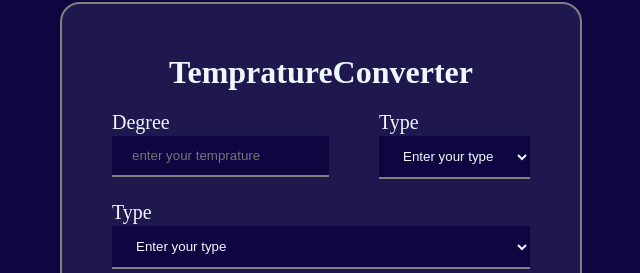
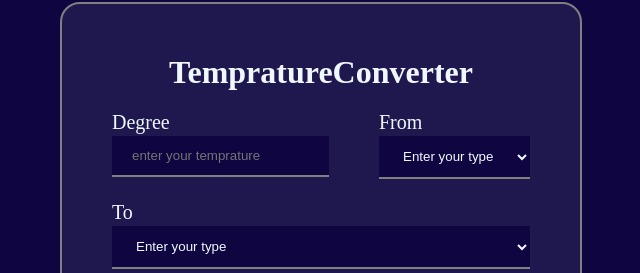
Before and after one commit to SouravKJ/osis-internship, a plain HTML site: page index.html in a window 1280 px wide. Shown: the part 175-448 px from the top of the page, 319-959 px from the left. Drawn offline with nearby package versions, Linux system fonts and the light colour scheme.

Commit message:
index.html

```diff
--- a/index.html
+++ b/index.html
@@ -26,7 +26,7 @@
                             </div>
                         </div>
                         <div class="type1">
-                            <div class="label2"><label>Type</label></div>
+                            <div class="label2"><label>From</label></div>
                             <div class="temptype">
                                 <select name="type" class="cel">
                                     <option value="enter your type">Enter your type</option>
@@ -38,7 +38,7 @@
                         </div>
                     </div>
                     <div class="to">
-                        <div class="label2"><label>Type</label></div>
+                        <div class="label2"><label>To</label></div>
                         <select name="type1" class="cel1">
                             <option value="enter your type">Enter your type</option>
                             <option value="celsius">Celsius</option>
```
